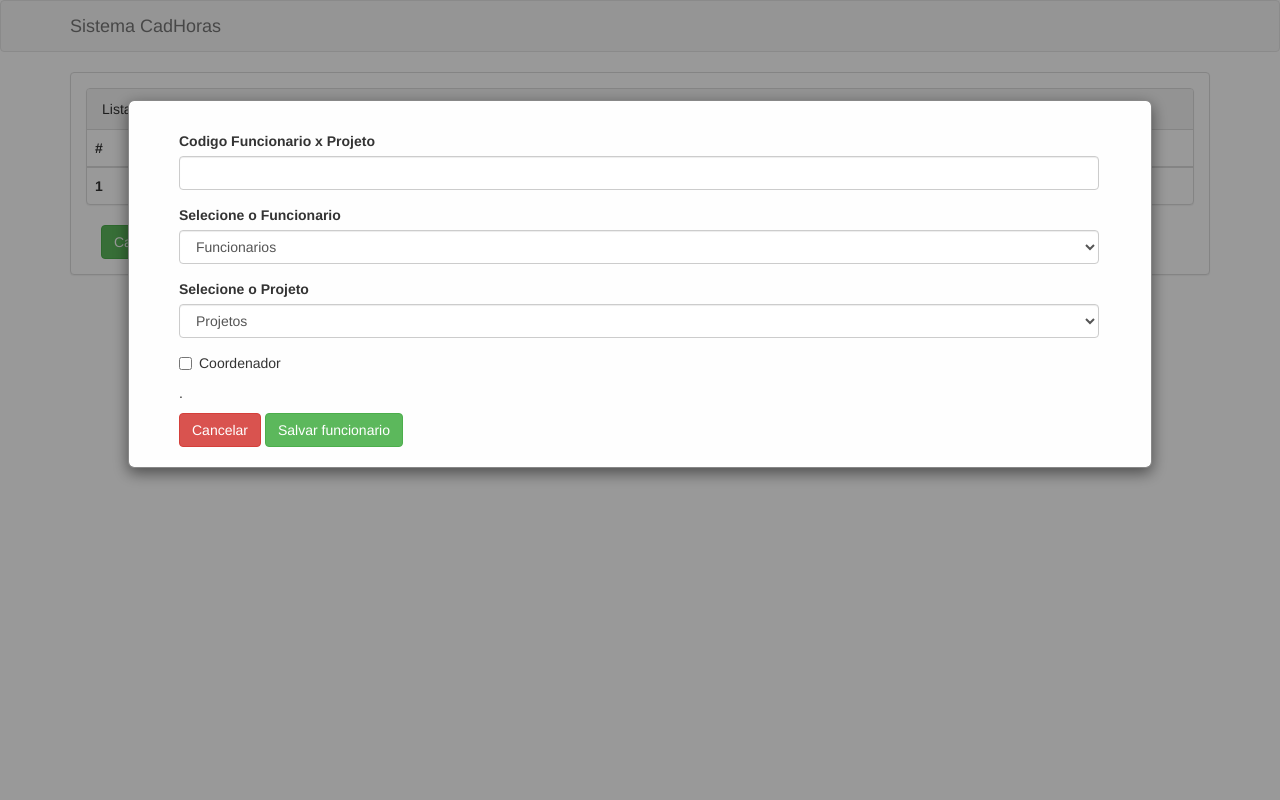
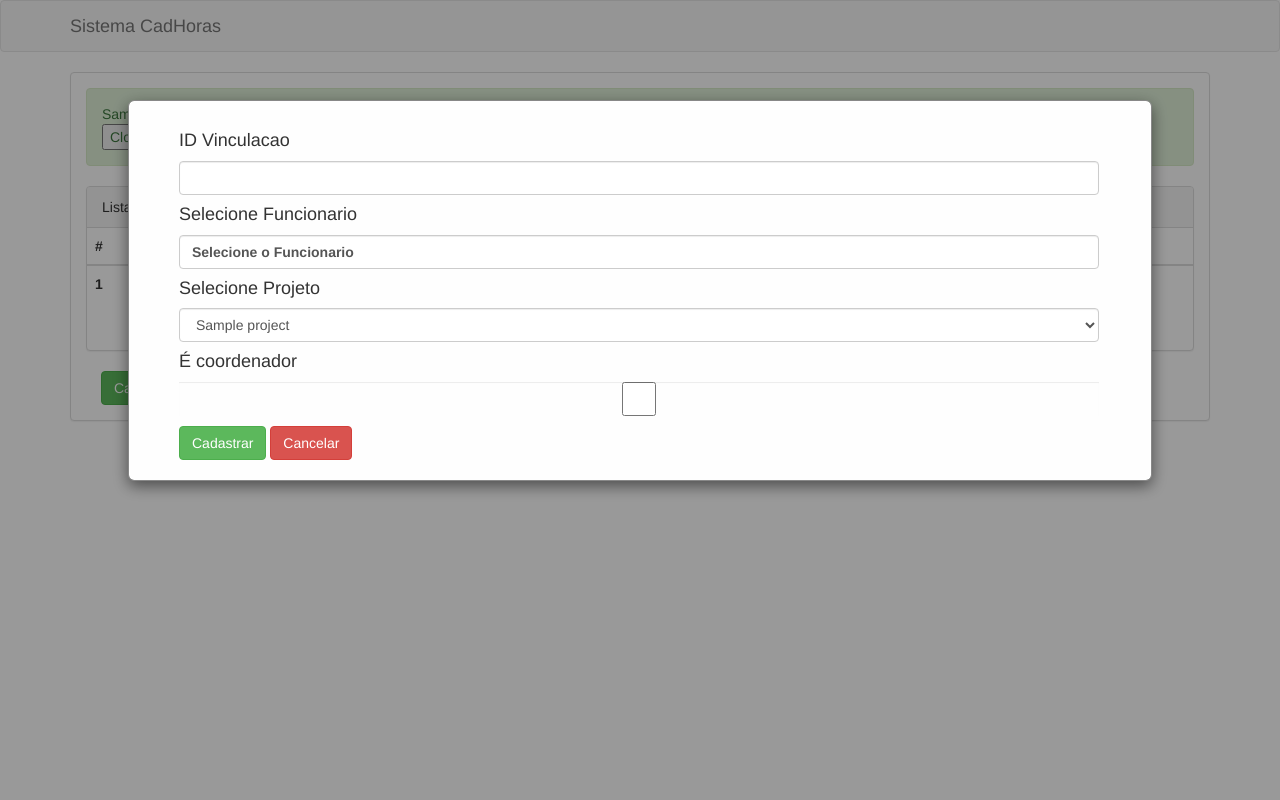
Before and after one commit to filipeleonelbatista/lpw-controlehoras-g2, a Flask app: page /admin/vinculacao in a window 1280 px wide, after a click on "Cadastrar Vinculação". Run offline with Flask 2, Linux system fonts and the light colour scheme; tables that the repository leaves empty hold one stand-in row (values such as "Sample post"); one stand-in notice (Sample message) is shown; parts of the project's set-up code (start-up, migrations or seed data) failed here and were passed over; some libraries are stand-ins or nearby versions.

Commit message:
subject line
what happened
- Corrigido problema que tinha update.

[ticket: X]

```diff
--- a/app/admin/formsVinculacao.py
+++ b/app/admin/formsVinculacao.py
@@ -1,17 +1,11 @@
 from flask_wtf import FlaskForm
-from wtforms import IntegerField, SelectField, BooleanField
+from wtforms import IntegerField, SelectField, BooleanField, SubmitField
 from wtforms.validators import DataRequired, Length
-from flask_table import Table, Col, LinkCol
-
-class Results(Table):
-    id = Col('Id', show=False)
-    codFunc = Col('CodFunc')
-    descricao = Col('Descrição')
-    codProj = Col('Projeto')
-    edit = LinkCol('Edit', 'edit', url_kwargs=dict(id='id'))
 
 class VincForm(FlaskForm):
-    codProj = IntegerField('Codigo Funcionario x Projeto')
+    codVinc = IntegerField('Codigo Funcionario x Projeto')
     selectFunc = SelectField(u'Selecione o Funcionario', choices=[('funcionario', 'Funcionarios')])
     selectProj = SelectField(u'Selecione o Projeto', choices=[('projeto', 'Projetos')])
     coordenador = BooleanField('Coordenador')
+    salvar = SubmitField('Cadastrar')
+    cancelar = SubmitField('Cancelar')
--- a/app/admin/routesVinculacao.py
+++ b/app/admin/routesVinculacao.py
@@ -1,11 +1,50 @@
 from flask import render_template, redirect, request, url_for, flash
 from flask_table import Table
-from .formsVinculacao import VincForm, Results
+from .formsVinculacao import VincForm
 from . import admin
+from app import db
+from app.models import User, Project, Binding
 
 @admin.route('/admin/vinculacao', methods=['GET', 'POST'])
 def vinculacao():
 	form = VincForm()
-	results = []
-	table = Results(results)
-	return render_template('admin/vinculacao.html', form=form, table=table)
+	form.selectFunc.choices = [(user.id, user.username) for user in User.getAllUsers()]
+	form.selectProj.choices = [(project.id, project.nameProject) for project in Project.getAllProject()]
+
+	if request.method == 'POST' and form.salvar.id == "salvar":
+		try:
+			binding = Binding(
+				idBinding=form.codVinc.data,
+				project_id=form.selectProj.data,
+				users_id=form.selectFunc.data,
+				is_coord=form.coordenador.data
+				)
+			db.session.add(binding)
+			db.session.commit()
+			flash('Registrado com sucesso', 'success')
+		except:
+			db.session.rollback()
+			flash('Registro falhou na adição', 'danger')
+
+	elif request.method == 'GET' and request.args.get('delete'):
+		try:
+			binding = Binding.query.filter_by(idBinding=request.args.get('delete')).first_or_404()
+			db.session.delete(binding)
+			db.session.commit()
+			flash('Registro apagado com sucesso', 'danger')
+		except:
+			db.session.rollback()
+			flash('Registro falhou em apagar', 'danger')
+
+	# elif request.method == 'GET' and request.args.get('update'):
+	# 	binding = Binding.query.filter_by(idBinding=request.args.get('update')).first_or_404()
+	# 	form.codProj.data = binding.idBinding
+	# 	form.nomeProj.data = binding.nameProject
+	# 	#form.selectClient.choices = [(client.id, client.nameEmpresa) for client in Client.getAllClient()]
+	# 	client=Client.getClientID(binding.client_id)
+	# 	form.selectClient.choices = [(client.id, client.nameEmpresa)]
+	# 	form.descrProj.data = binding.descricao
+	# 	return render_template('admin/editProject.html',form=form, action='projectUpdate')
+
+	listTable=Binding.query.all()
+	return render_template('admin/vinculacao.html', form=form, listTable=listTable)
--- a/app/models.py
+++ b/app/models.py
@@ -42,6 +42,9 @@
         hash = self.avatar_hash or hashlib.md5(self.email.encode('utf-8')).hexdigest()
         return "{url}/{hash}?s={size}&d={default}&r={rating}".format(url=url, hash=hash, size=size, default=default, rating=rating)
 
+    def getAllUsers():
+        return User.query.all()
+
 @login_manager.user_loader
 def load_user(user_id):
     return User.query.get(int(user_id))
@@ -71,12 +74,17 @@
     descricao = db.Column(db.String(64))
     binding = relationship("Binding")
 
+    def getAllProject():
+        return Project.query.all()
+
 class Binding(UserMixin, db.Model, Base):
     print('Preparando para adicionar o binding')
     __tablename__ = 'binding'
     id = db.Column(db.Integer, primary_key=True)
+    idBinding = db.Column(db.Integer,nullable=False, unique=True, index=True)
     project_id = db.Column(db.Integer, db.ForeignKey('project.id'))
     users_id = db.Column(db.Integer, db.ForeignKey('users.id'))
+    is_coord = db.Column(db.Boolean)
 
 class Task(UserMixin, db.Model):
     print('Preparando para adicionar o task')
--- a/app/templates/admin/vinculacao.html
+++ b/app/templates/admin/vinculacao.html
@@ -1,49 +1,102 @@
 {% extends "base.html" %}
 {% import "bootstrap/wtf.html" as wtf %}
 {% block page_content %}
+{% with messages = get_flashed_messages(with_categories=true) %}
+    <!-- Categories: success (green), info (blue), warning (yellow), danger (red) -->
+    {% if messages %}
+        {% for category, message in messages %}
+            <div class="alert alert-{{ category }} alert-dismissible" role="alert">
+                <!-- <strong>Title</strong> --> {{ message }}
+                <br>
+                <form action="vinculacao" method="GET">
+                    <input type="submit" value="Close">
+                </form>
+            </div>
+        {% endfor %}
+    {% endif %}
+{% endwith %}
     <div class="panel panel-default">
         <div class="panel-heading">Lista de Vinculação</div>
         <table class="table">
             <thead>
                 <tr>
                     <th>#</th>
-                    <th>CodFuncionario</th>
-                    <th>Descrição</th>
-                    <th>Projeto</th>
+                    <th>CodVinculacao</th>
+                    <th>ID Projeto</th>
+                    <th>ID Funcionario</th>
                     <th>Actions</th>
                 </tr>
             </thead>
             <tbody>
+               {% for item in listTable %}
                 <tr>
-                    <th scope="row">1</th>
-                    <td>1</td>
-                    <td>Mark</td>
-                    <td>Otto</td>
+                    <th scope="row">{{ loop.index }}</th>
+                    <td>{{ item.idBinding }}</td>
+                    <td>{{ item.project_id }}</td>
+                    <td>{{ item.users_id }}</td>
                     <td>
-                        <a href="#"><span class="glyphicon glyphicon-pencil" style="color:green" aria-hidden="true"></span></a>
-                        &nbsp;
-                        <a href="#"><span class="glyphicon glyphicon-trash" style="color:red" aria-hidden="true"></span></a>
+                        <form action="vinculacao" method="GET">
+                            <button class="btn btn-default" type="submit" name="update" value={{ item.idBinding }}>
+                            <a href="#"><span class="glyphicon glyphicon-pencil" style="color:green" aria-hidden="true">
+                            </span></a>
+                            </button>
+                        </form>
+                        <form action="vinculacao" method="GET">
+                            <button class="btn btn-default" type="submit" name="delete" value={{ item.idBinding }}>
+                            <a href="#"><span class="glyphicon glyphicon-trash" style="color:red" aria-hidden="true">
+                            </span></a>
+                            </button>
+                        </form>
                     </td>
                 </tr>
+            {% endfor %}
             </tbody>
         </table>
     </div>
     <div class="container">
-
-        <button onclick="document.getElementById('cadProj').style.display='block'" class="btn btn-success">Cadastrar funcionario</button>
-
+        <button onclick="document.getElementById('cadProj').style.display='block'" class="btn btn-success">Cadastrar Vinculação</button>
+        <form action = "{{ request.path }}" method = "POST">
         <div id="cadProj" class="modal">
             <div class="modal-content">
                 <div class="container">
                     <div class="col-xs-10">
-                        <p>{{ wtf.quick_form(form) }}.</p>
-                        <span onclick="document.getElementById('cadProj').style.display='none'" class="btn btn-danger" >Cancelar</span>
-                        <span onclick="salvar" class="btn btn-success" >Salvar funcionario</span>
+                        <h4>ID Vinculacao </h4>
+                        {{ form.codVinc(class_="form-control") }}
+                        <h4>Selecione Funcionario </h4>
+                        {{ form.selectFunc.label(class_="form-control") }}
+                        <h4>Selecione Projeto </h4>
+                        {{ form.selectProj(class_="form-control") }}
+                        <h4>É coordenador </h4>
+                        {{ form.coordenador(class_="form-control") }}
+                        <h4> </h4>
+                        {{ form.salvar(class_="btn btn-success") }}
+                        {{ form.cancelar(class_="btn btn-danger") }}
                     </div>
-
-
                 </div>
             </div>
         </div>
+    </form>
     </div>
+    <!-- <div class="container">
+        <button onclick="document.getElementById('cadProj').style.display='block'" class="btn btn-success">Cadastrar funcionario</button>
+        <div id="cadProj" class="modal">
+            <div class="modal-content">
+                <div class="container">
+                    <div class="col-xs-10">
+                         <h4>ID Vinculacao </h4>
+                        {{ form.codVinc(class_="form-control") }}
+                        <h4>Selecione Funcionario </h4>
+                        {{ form.selectFunc(class_="form-control") }}
+                        <h4>Selecione Projeto </h4>
+                        {{ form.selectProj(class_="form-control") }}
+                        <h4>É coordenador </h4>
+                        {{ form.coordenador(class_="form-control") }}
+                        <h4> </h4>
+                        {{ form.salvar(class_="btn btn-success") }}
+                        {{ form.cancelar(class_="btn btn-danger") }}
+                    </div>
+                </div>
+            </div>
+        </div>
+    </div> -->
 {% endblock %}
```
Also changed, not shown: app/admin/routesProjetos.py (+2 -7 lines), migrations/versions/59554225fe69_.py (renamed from migrations/versions/9e5981a583c2_.py, +7 -3 lines), data-dev.sqlite.
